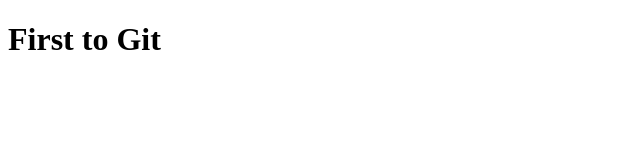
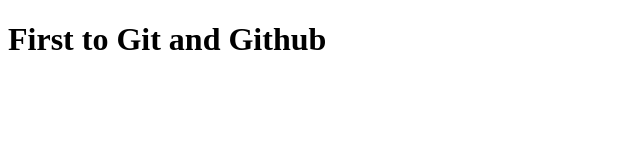
Before and after one commit to MoDev40/Git, a plain HTML site: page index.html in a window 1280 px wide. Shown: the whole page, without its empty margins (0-640 px from the left). Drawn offline with Linux system fonts and the light colour scheme.

Commit message:
html updated

```diff
--- a/index.html
+++ b/index.html
@@ -6,6 +6,6 @@
     <title>Document</title>
 </head>
 <body>
-    <h1>First to Git</h1>
+    <h1>First to Git and Github</h1>
 </body>
 </html>
```
